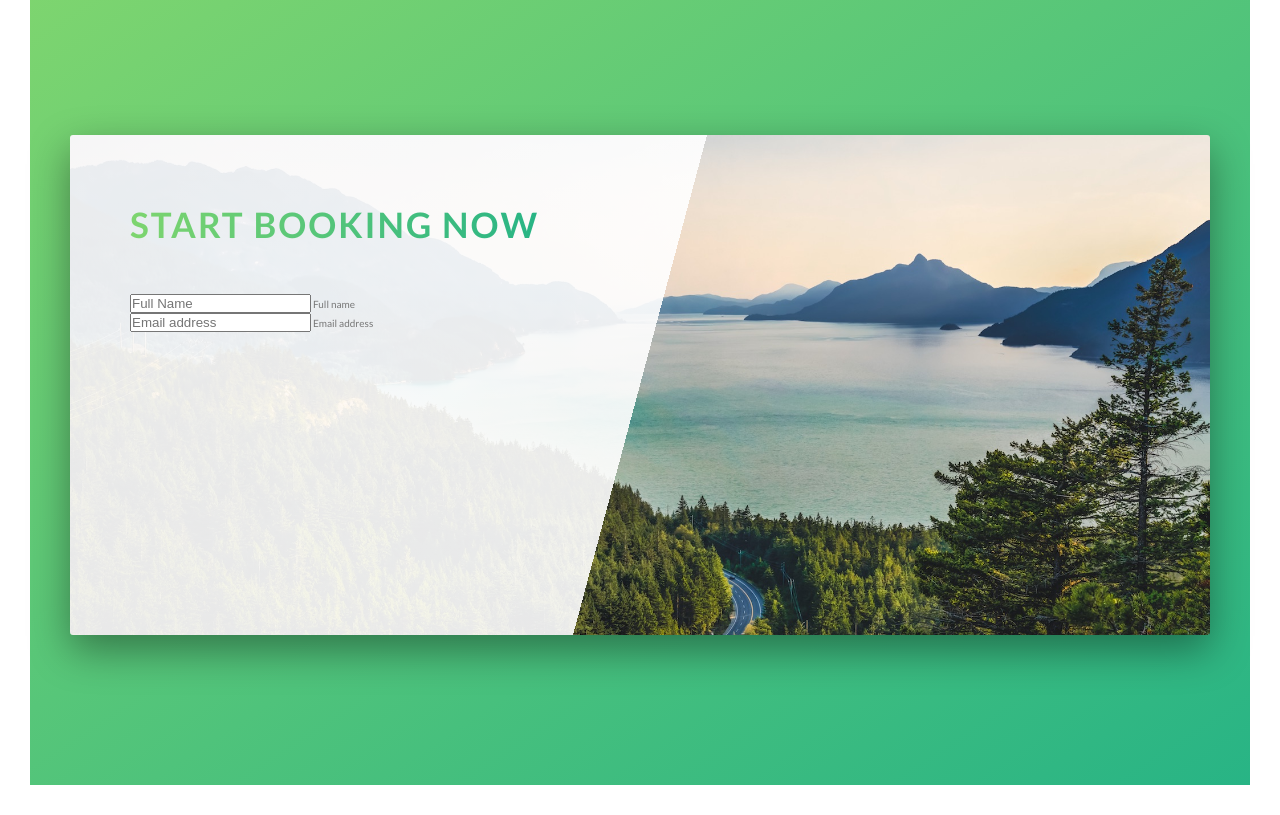
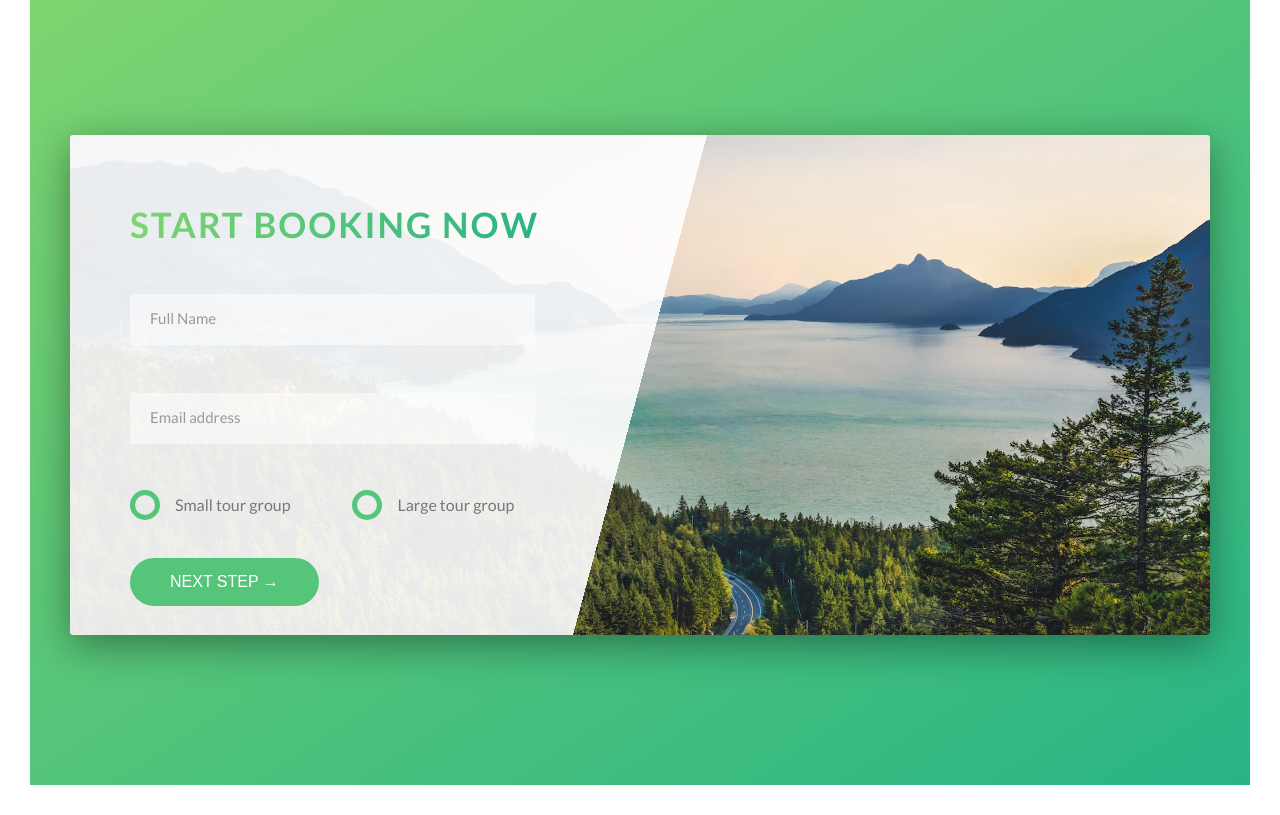
Before and after one commit to nelopuchades/natours-project, a website: page index.html in a window 1280 px wide. Shown: the part 4700-5515 px from the top of the page. Drawn offline with Linux system fonts and the light colour scheme.

Commit message:
Booking Section - Finish form + Style

```diff
--- a/index.html
+++ b/index.html
@@ -308,6 +308,28 @@
                                     <label for="email" class="form__label">Email address</label>
                                 </div>
 
+                                <div class="form__group u-margin-bottom-medium">
+                                    <div class="form__radio-group">
+                                        <input type="radio" class="form__radio-input" id="small" name="size">
+                                        <label for="small" class="form__radio-label">
+                                            <span class="form__radio-button"></span>
+                                            Small tour group
+                                        </label>
+                                    </div>
+
+                                    <div class="form__radio-group">
+                                        <input type="radio" class="form__radio-input" id="large" name="size">
+                                        <label for="large" class="form__radio-label">
+                                            <span class="form__radio-button"></span>
+                                            Large tour group
+                                        </label>
+                                    </div>
+                                </div>
+
+                                <div class="form__group">
+                                    <button class="btn btn--green">Next step &#8594</button>
+                                </div>
+
                             </form>
                         </div>
                     </div>
--- a/sass/abstracts/_variables.scss
+++ b/sass/abstracts/_variables.scss
@@ -13,6 +13,8 @@ $color-grey-light-1: #f7f7f7;
 $color-grey-light-2: #eee;
 
 $color-grey-dark: #777;
+$color-grey-dark-2: #999;
+
 $color-white: #FFF;
 $color-black: #000;
 
--- a/sass/base/_utilities.scss
+++ b/sass/base/_utilities.scss
@@ -1,23 +1,23 @@
 .u-center-text{
-    text-align: center;
+    text-align: center !important;
 }
 
 .u-margin-bottom-big{
-    margin-bottom: 8rem;
+    margin-bottom: 8rem !important;
 }
 
 .u-margin-bottom-medium{
-    margin-bottom: 4rem;
+    margin-bottom: 4rem !important;
 }
 
 .u-margin-bottom-small{
-    margin-bottom: 1.5rem;
+    margin-bottom: 1.5rem !important;
 }
 
 .u-margin-top-big{
-    margin-bottom: 8rem;
+    margin-bottom: 8rem !important;
 }
 
 .u-margin-top-huge{
-    margin-bottom: 10rem;
+    margin-bottom: 10rem !important;
 }
--- a/sass/components/_button.scss
+++ b/sass/components/_button.scss
@@ -1,5 +1,6 @@
 .btn{
 
+    &,
     &:link,
     &:visited {
         text-transform: uppercase;
@@ -10,6 +11,11 @@
         transition: all .2s;
         position: relative;
         font-size: $default-font-size;
+
+        //Change for the <button> element
+        border: none;
+        cursor: pointer;
+
     }
 
     &:hover {
@@ -22,7 +28,9 @@
         }
     }
 
-    &:active{
+    &:active,
+    &:focus {
+        outline: none;
         transform: translateY(-1px);
         box-shadow: 0 .5rem 1rem rgba($color-black, .2);
     }
--- /dev/null
+++ b/sass/components/_form.scss
@@ -0,0 +1,97 @@
+.form {
+
+    &__group:not(:last-child){
+        margin-bottom: 2rem;
+    }
+
+    &__input {
+        font-size: 1.5rem;
+        font-family: inherit;
+        color: inherit;
+        padding: 1.5rem 2rem;
+        border-radius: 2px;
+        background-color: rgba($color-white, .5);
+        border: none;
+        border-bottom: 3px solid transparent;
+        width: 90%;
+        display: block;
+        transition: all .3s;
+
+        &:focus {
+            outline: none;
+            box-shadow: 0 1rem 2rem rgba($color-black, .1);
+            border-bottom: 3px solid $color-primary;
+        }
+
+        &:focus:invalid {
+            border-bottom: 3px solid $color-secondary-dark;
+        }
+
+        &::-webkit-input-placeholder{
+            color: $color-grey-dark-2;
+        }
+
+    }
+
+    &__label {
+        font-size: 1.2rem;
+        font-weight: 700;
+        margin-left: 2rem;
+        margin-top: .7rem;
+        display: block;
+        transition: all .3s;
+    }
+
+    &__input:placeholder-shown + &__label {
+        opacity: 0;
+        visibility: hidden;
+        transform: translateY(-4rem);
+    }
+
+    &__radio-group {
+        width: 49%;
+        display: inline-block;
+    }
+
+    &__radio-input {
+        display: none;
+    }
+
+    &__radio-label{
+        font-size: $default-font-size;
+        cursor: pointer;
+        position: relative;
+        padding-left: 4.5rem;
+    }
+
+    &__radio-button {
+        height: 3rem;
+        width: 3rem;
+        border: 5px solid $color-primary;
+        border-radius: 50%;
+        display: inline-block;
+        position: absolute;
+        left: 0;
+        top: -.45rem;
+
+        &::after {
+            content: "";
+            display: block;
+            height: 1.3rem;
+            width: 1.3rem;
+            border-radius: 50%;
+            position: absolute;
+            top: 50%;
+            left: 50%;
+            transform: translate(-50%, -50%);
+            background-color: $color-primary;
+            opacity: 0;
+            transition: opacity .2s;
+        }
+    }
+
+    &__radio-input:checked + &__radio-label &__radio-button::after {
+        opacity: 1;
+    }
+
+}
--- a/sass/main.scss
+++ b/sass/main.scss
@@ -13,6 +13,7 @@
 @import "components/card";
 @import "components/story";
 @import "components/bg-video";
+@import "components/form";
 
 @import "layout/header";
 @import "layout/grid";
--- a/sass/pages/_home.scss
+++ b/sass/pages/_home.scss
@@ -47,7 +47,7 @@
     url(../img/nat-10.jpg);
     background-size: 100%;
     border-radius: 3px;
-    box-shadow: 0 1.5rem 4rem rgba($color-black, .4);
+    box-shadow: 0 1rem 4rem rgba($color-black, .4);
     height: 50rem;
 
     &__form {
```
Also changed, not shown: css/style.css.
